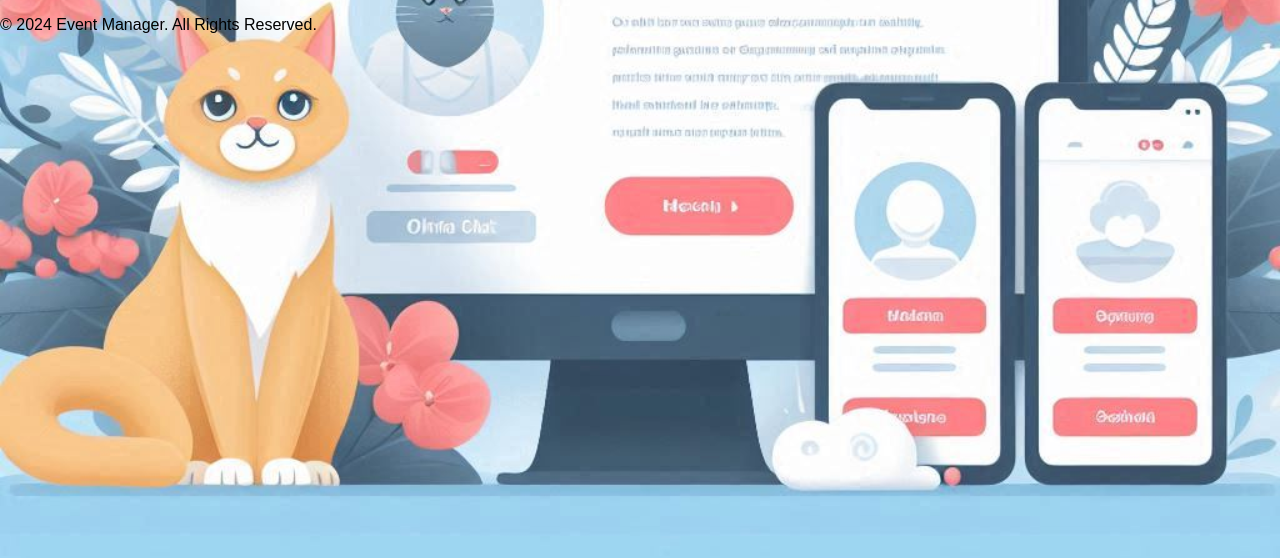
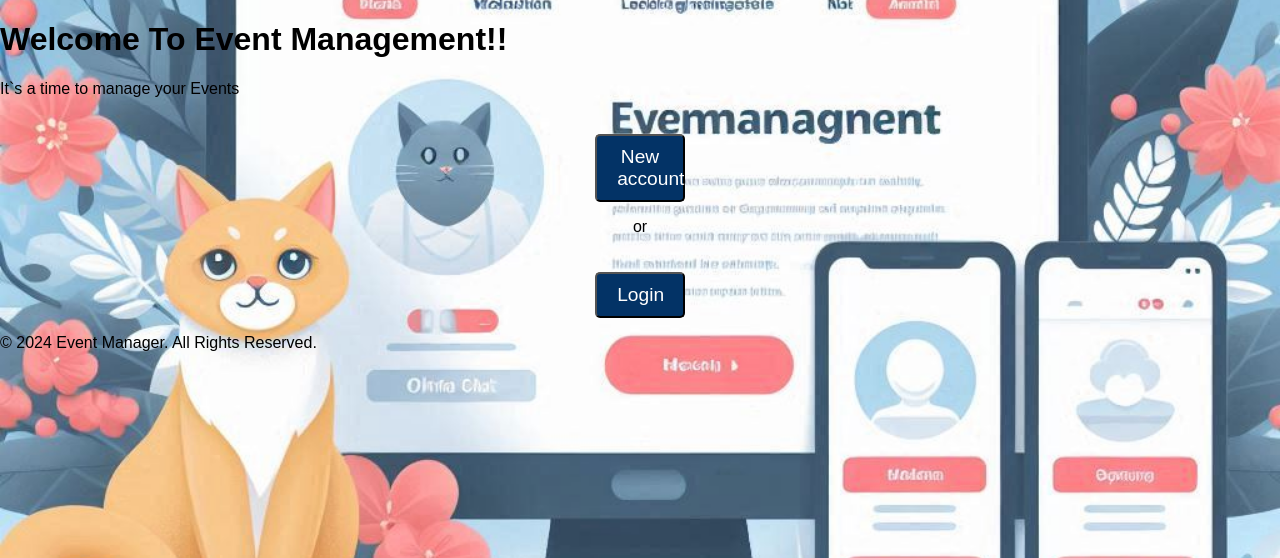
Before and after one commit to AmnaHussien/Event-Management-website, a Flask app: page / in a window 1280 px wide. Shown: the part 98-656 px from the top of the page. Run offline with Flask 3, Linux system fonts and the light colour scheme.

Commit message:
new update

```diff
--- a/website/template/landing.html
+++ b/website/template/landing.html
@@ -7,25 +7,15 @@
         <link rel="stylesheet" href="../static/landing.css">
     </head> -->
 {% extends 'base.html' %}
-{% block title %}Welcome To Event Management{% endblock %}
+{% block title %}{% endblock %}
 {% block content %}
-<!-- <div class="navbar-container">
-    <ul class="navbar-links" >
-        {% if user.is_authenticated %}
-        <li ><a class="nav-item nav-link" id="home" href="/home" align="center">Home</a></li>
-        <li><a class="nav-item nav-link" id="logout" href="/logout">Logout</a></li>
-        {% else %}
-        <li><a id="land-nav-item-link" class="nav-item nav-link" id="about" href="/login">login</a></li>
-        <li><a id="land-nav-item-link" class="nav-item nav-link" id="contact us" href="/signup">SignUp</a></li>
-        <li><a class="nav-item nav-link" id="login" href="/login">Login</a></li>
-        <li><a class="nav-item nav-link" id="signUp" href="/signup">Signup</a></li>
-        {% endif %}
-</ul>
-</div> -->
-            <div class="button-land">
-                <button id="button-land-1">New account</button> <p>or</p>
-                <button id="button-land-1">Login</button>
-            </div>
-            <div><p>Don`t Have an accout !!</p></div>
+<h1>Welcome To Event Management!!</h1>
+<p>It`s a time to manage your Events</p>
+<div class="button-land">
+   <a href="{{ url_for('auth.signup') }}"> <button id="button-land-1">New account</button></a> <p>or</p>
+    <a href="{{ url_for('auth.login') }}"><button id="button-land-1">Login</button></a>
+</div>
+
+
 
  {% endblock %}
--- a/website/template/login.html
+++ b/website/template/login.html
@@ -6,20 +6,20 @@ Login | Event Management
 
     <form method="POST">
         <h2>Login User</h2>
-        <div style="text-align:center; ">
+        <div align="center">
             <label for="email" >Enter Your E-mail</label>
             <br>
             <input type="email" id="email" required name="email" >
         </div>
         <br>
-        <div style="text-align: center;">
+        <div align="center">
             <label for="pass" >Enter Your Password</label>
             <br>
             <input id="pass" type="password"
                 required name="password" >
         </div>
         <br>
-        <div style="text-align: center; ">
+        <div align="center">
             <button type="submit"> Login </button>
         </div>
     </form>
--- a/website/views.py
+++ b/website/views.py
@@ -12,7 +12,7 @@ def landing():
     # if :
     #     return redirect(url_for("auth.login"))
     #     return redirect(url_for("auth.signup"))
-    return render_template('base.html')
+    return render_template('landing.html')
 
 @views.route('/home', methods=['POST', 'GET'])
 @login_required
```
Also changed, not shown: website/template/signup.html (+5 -6 lines), website/template/update.html (+13 -0 lines), instance/databases.db.
